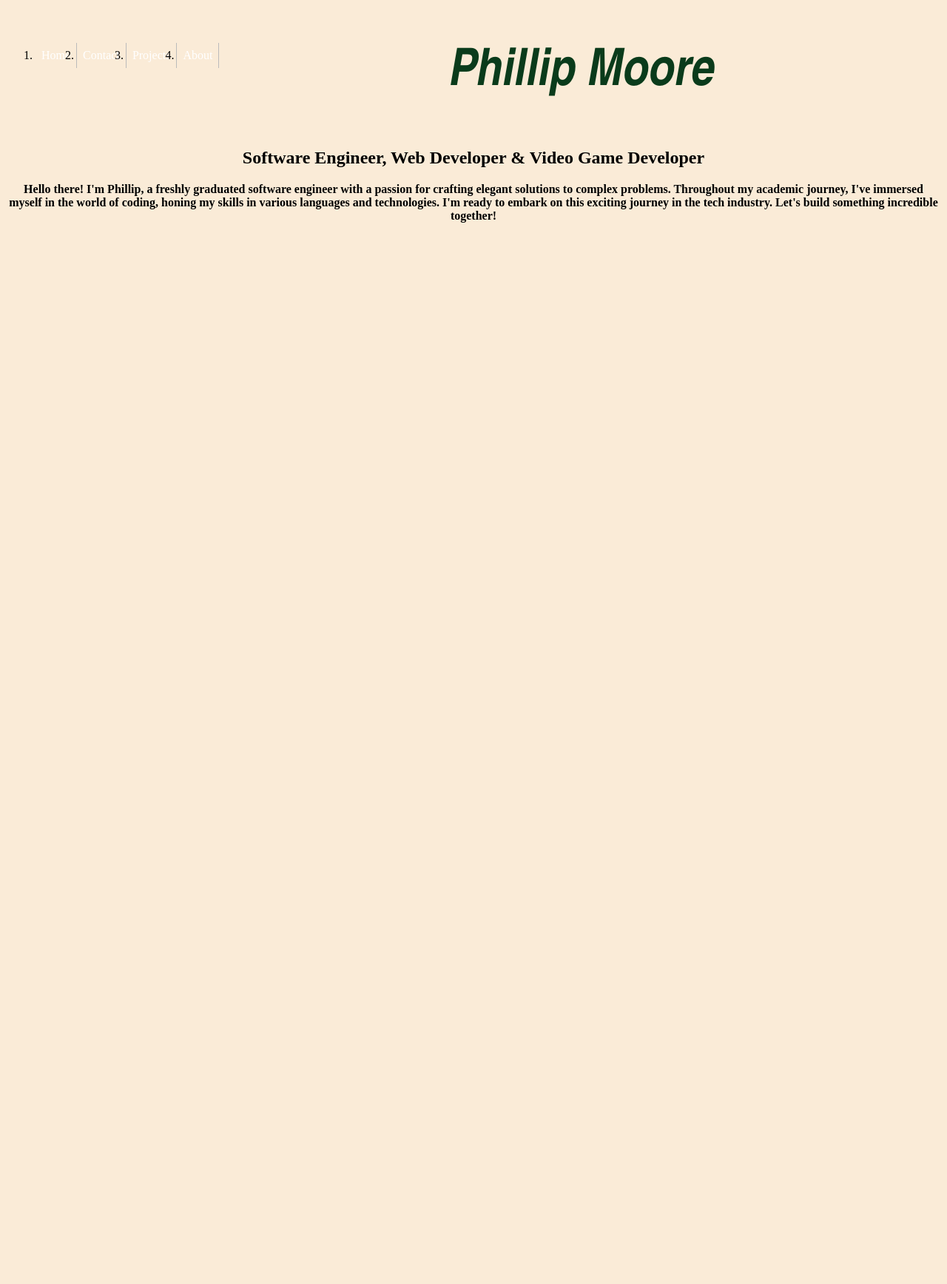
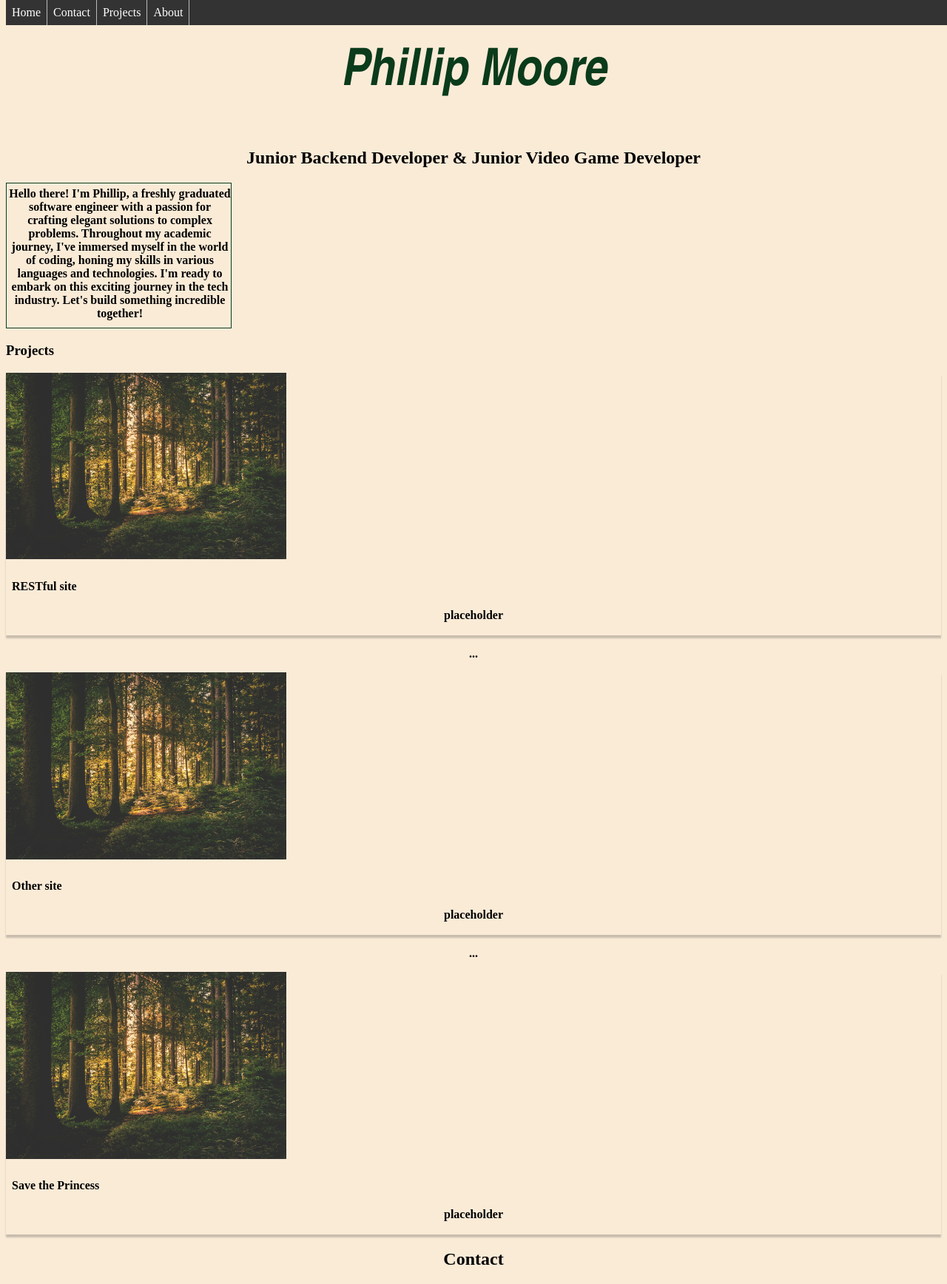
Before and after one commit to Phillipmoore01/Phillipmoore01.github.io, a PHP site: page /index.html in a window 1280 px wide. Shown: the whole page at 74% size. Before the commit the page ends 301 px from the top, so only its background shows below. Run offline with PHP 8.4, Linux system fonts and the light colour scheme.

Commit message:
Updated the layout and Description of the page

```diff
--- a/default.css
+++ b/default.css
@@ -1,4 +1,4 @@
-ul{
+ol{
     /*Removes bullet points and default padding and margins*/
  position: fixed;
  top: 0;
@@ -38,7 +38,6 @@
 h2{
     text-align: center;
 }
-
 body{
     background-color: antiquewhite;
 }
@@ -47,3 +46,30 @@
     text-align: center;
     font-weight: bold;
 }
+.Hbox{
+    width:300px;
+    padding-top:5px;
+    border-style:solid;
+    border-color:#0A3B1b;
+    border-width:1px;
+    padding-left:3px;
+    padding-bottom:10px;
+      word-wrap: break-word;
+}
+
+.card {
+    box-shadow: 0 4px 2px 0 rgba(0,0,0,0.2);
+    transition: 0.3s;
+  }
+
+  .card:hover {
+    box-shadow: 0 8px 16px 0 rgba(0,0,0,0.2);
+  }
+
+  .container {
+    padding: 2px 8px;
+  }
+
+.class::after{
+    content: '\200b'
+}
--- a/index.html
+++ b/index.html
@@ -17,13 +17,48 @@
 
     <section>
         <h1>Phillip Moore</h1>
-        <h2>Software Engineer, Web Developer & Video Game Developer</h2>
+        <h2>Junior Backend Developer & Junior Video Game Developer</h2>
     </section>
     <section>
-        <p>Hello there! I'm Phillip, a freshly graduated software engineer with a passion for crafting elegant solutions to complex problems.
+        <p class="Hbox">Hello there! I'm Phillip, a freshly graduated software engineer with a passion for crafting elegant solutions to complex problems.
             Throughout my academic journey, I've immersed myself in the world of coding, honing my skills in various languages and technologies.
              I'm ready to embark on this exciting journey in the tech industry. Let's build something incredible together!</p>
     </section>
+    <section>
+        <h3>Projects</h3>
+        <div class="card">
+            <img src="images/ForestBackground.jpg" alt="Cover" style="width:30%;">
+            <div class="container">
+                <h4><b>RESTful site</b></h4>
+                <p>placeholder</p>
+            </div>
+        </div>
+        <div class="after">
+            <p>...</p>
+        </div>
+        <div class="card">
+            <img src="images/ForestBackground.jpg" alt="Cover" style="width:30%;">
+            <div class="container">
+                <h4><b>Other site</b></h4>
+                <p>placeholder</p>
+            </div>
+        </div>
+        <div class="after">
+            <p>...</p>
+        </div>
+        <div class="card">
+            <img src="images/ForestBackground.jpg" alt="Cover" style="width:30%;">
+            <div class="container">
+                <h4><b>Save the Princess</b></h4>
+                <p>placeholder</p>
+            </div>
+        </div>
+    </section>
 </body>
 
+<footer>
+    <h2>Contact</h2>
+    <!-- Links to Linkedin, Github and Email-->
+</footer>
+
 </html>
```
Also changed, not shown: about.html (+14 -12 lines), README.md.
